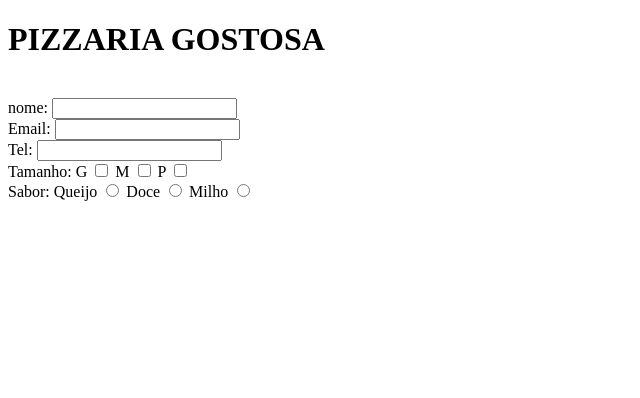
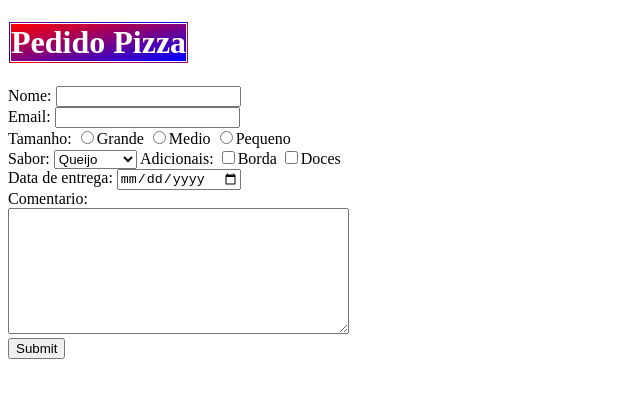
Before and after one commit to Coquierik/html_css, a plain HTML site: page Exercícios/Ex1/Pizzaria.html in a window 1280 px wide. Shown: the whole page, without its empty margins (0-640 px from the left). Drawn offline with Linux system fonts and the light colour scheme.

Commit message:
Update Pizzaria.html

```diff
--- a/Exercícios/Ex1/Pizzaria.html
+++ b/Exercícios/Ex1/Pizzaria.html
@@ -3,15 +3,54 @@
 <head>
     <meta charset="UTF-8">
     <meta name="viewport" content="width=device-width, initial-scale=1.0">
-    <title>Document</title>
+    <title>Pizzaria</title>
+    <style>
+        h1{
+            color: white;
+            border-style: double; width:fit-content;
+            background-color: yellow;
+            background: linear-gradient(to bottom right,
+            red, blue);
+        }
+
+    </style>
 </head>
 <body>
-    <h1>PIZZARIA GOSTOSA</h1><br>
-    nome: <input type="text"><br>
-    Email: <input type="email"><br>
-    Tel: <input type="number"><br>
-    Tamanho: G <input type="checkbox"> M <input type="checkbox"> P <input type="checkbox"><br>
-    Sabor: Queijo <input type="radio"> Doce <input type="radio"> Milho <input type="radio">
+
+
+ <h1>Pedido Pizza</h1>
+  Nome: <input type="text" id="nome">
+  <br>
+  Email: <input type="email" id="email">
+  <br>
+
+  Tamanho:
+  <input type="radio" name="tamanho" value="G">Grande
+  <input type="radio" name="tamanho" value="M">Medio
+  <input type="radio" name="tamanho" value="P">Pequeno
+  <br>
+
+  Sabor:
+  <select name="sabor">
+  <option>Queijo</option>
+  <option>Chocolate</option>
+  <option>Frango</option>
+  </select>
+
+  Adicionais:
+  <input type="checkbox" name="borda">Borda
+  <input type="checkbox" name="queijo">Doces
+  <br>
+
+  Data de entrega:
+  <input type="date">
+  <br>
+
+  Comentario:<br>
+  <textarea name="mensagens" rows="8" cols=40"></textarea>
+  <br>
+
+  <input type="submit">
 
 
 </body>
```
